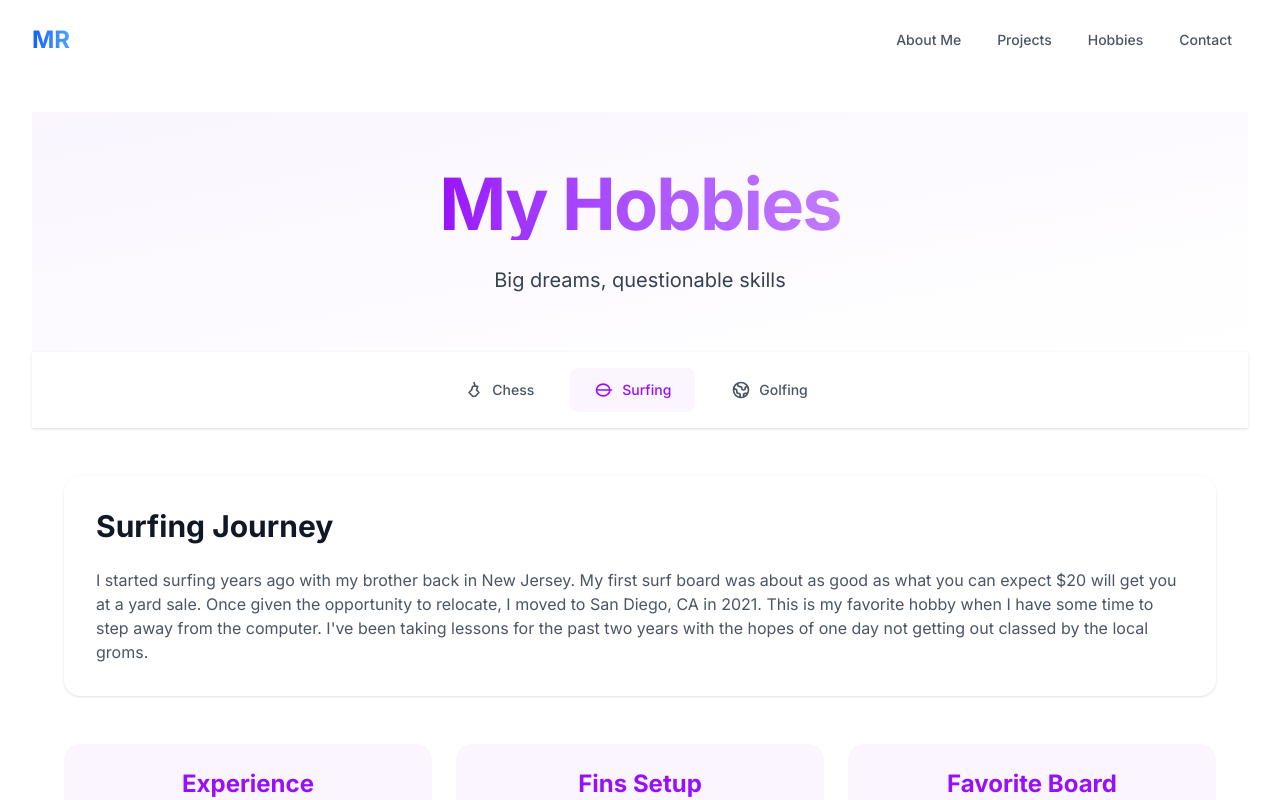
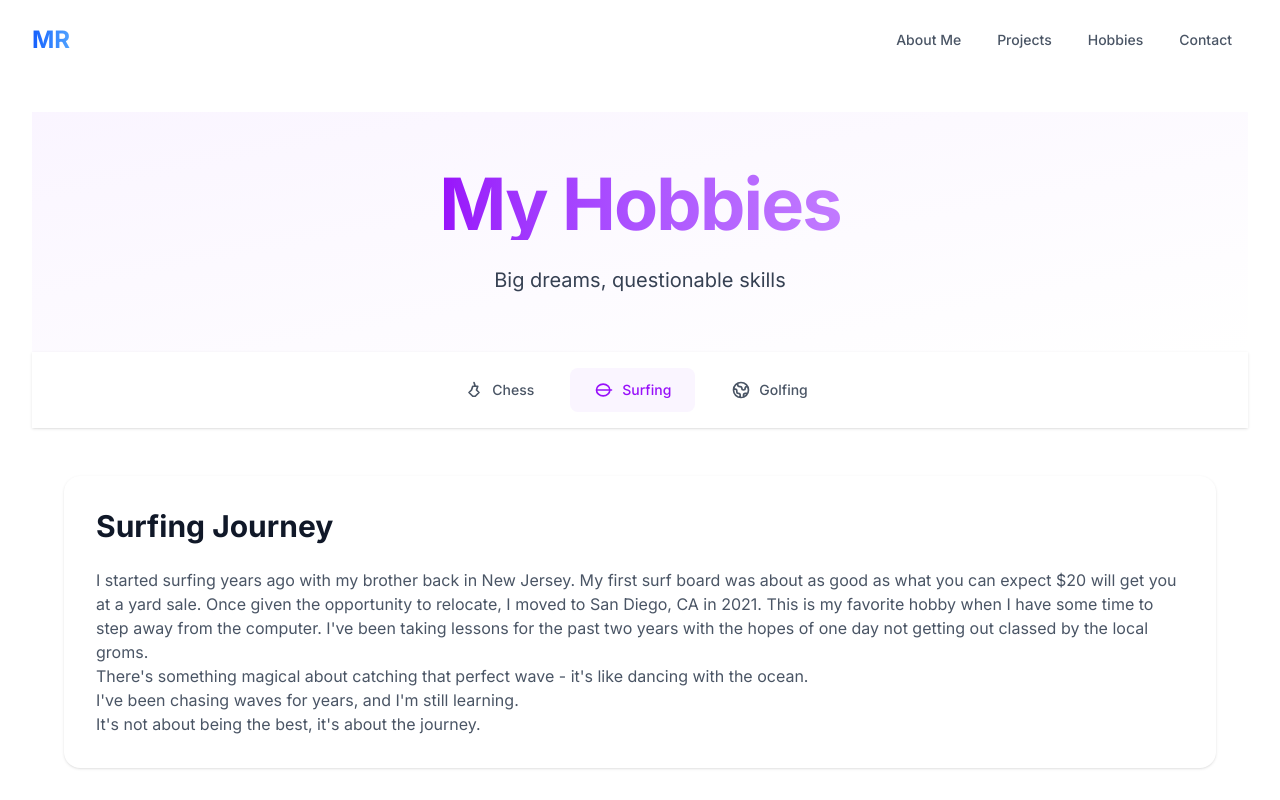
Before and after one commit to michael-russo-eng/portfolio, a Next.js app in the folder client/: page /hobbies/surfing in a window 1280 px wide. Shown: the top 800 px of the page. Built offline with nearby package versions, Linux system fonts and the light colour scheme.

Commit message:
fix build issues for commas

```diff
--- a/client/src/app/hobbies/chess/page.tsx
+++ b/client/src/app/hobbies/chess/page.tsx
@@ -97,10 +97,10 @@ export default function ChessPage() {
             rewards bad chess principles.
           </p>
           <div className="my-6">
-            <AlgorithmFeatures items={algorithmFeatures} title="Algorithm's Key Design Choices" />
+            <AlgorithmFeatures items={algorithmFeatures} title="Algorithm&apos;s Key Design Choices" />
           </div>
           <div className="my-6">
-            <StrategyList items={botStrategies} title="Bot's Losing Strategy" />
+            <StrategyList items={botStrategies} title="Bot&apos;s Losing Strategy" />
           </div>
           <p>
             Your challenge? Try to win against a bot that&apos;s trying to lose. If you still manage to
@@ -145,7 +145,7 @@ export default function ChessPage() {
             <ul className="space-y-3">
               <li className="flex items-center">
                 <span className="w-2 h-2 bg-purple-500 rounded-full mr-3"></span>
-                <span className="text-gray-700">King's Indian Attack</span>
+                <span className="text-gray-700">King&apos;s Indian Attack</span>
               </li>
               <li className="flex items-center">
                 <span className="w-2 h-2 bg-purple-500 rounded-full mr-3"></span>
@@ -166,7 +166,7 @@ export default function ChessPage() {
               </li>
               <li className="flex items-center">
                 <span className="w-2 h-2 bg-purple-500 rounded-full mr-3"></span>
-                <span className="text-gray-700">King's Indian Defense</span>
+                <span className="text-gray-700">King&apos;s Indian Defense</span>
               </li>
               <li className="flex items-center">
                 <span className="w-2 h-2 bg-purple-500 rounded-full mr-3"></span>
--- a/client/src/app/hobbies/surfing/page.tsx
+++ b/client/src/app/hobbies/surfing/page.tsx
@@ -30,8 +30,17 @@ export default function SurfingPage() {
         <div className="prose prose-lg max-w-none text-gray-600">
           <p>
             I started surfing years ago with my brother back in New Jersey. My first surf board was about as good as what you can expect $20 will get you at a yard sale. Once given the opportunity to relocate, I moved to San Diego, CA in 2021. This
-            is my favorite hobby when I have some time to step away from the computer. I've been taking lessons for the past two years with the hopes of
+            is my favorite hobby when I have some time to step away from the computer. I&apos;ve been taking lessons for the past two years with the hopes of
             one day not getting out classed by the local groms.
+          </p>
+          <p>
+            There&apos;s something magical about catching that perfect wave - it&apos;s like dancing with the ocean.
+          </p>
+          <p>
+            I&apos;ve been chasing waves for years, and I&apos;m still learning.
+          </p>
+          <p>
+            It&apos;s not about being the best, it&apos;s about the journey.
           </p>
         </div>
       </motion.section>
```
